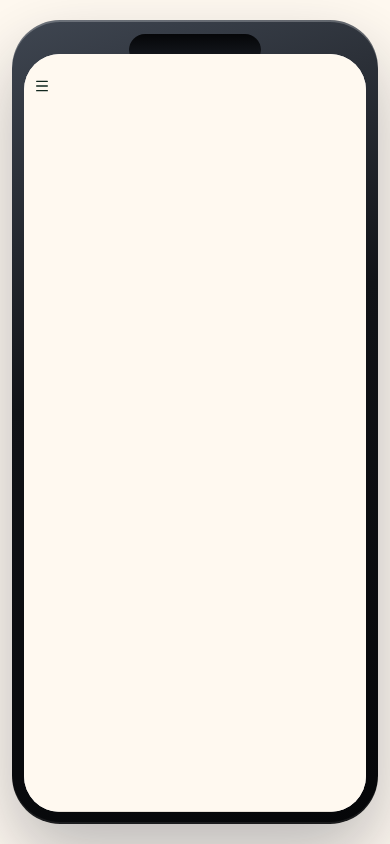
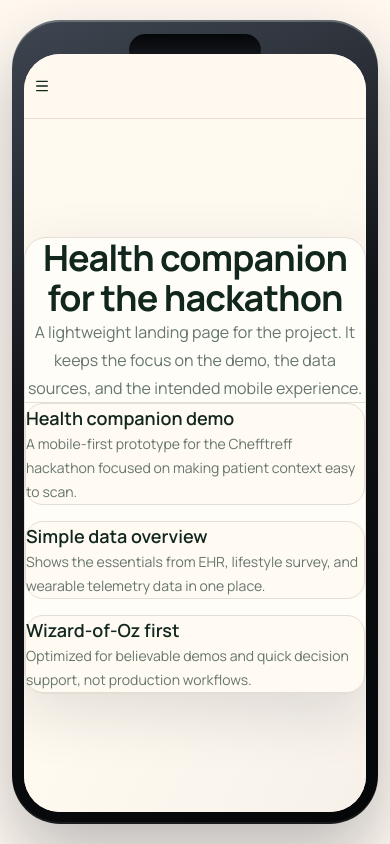
Before and after one commit to DateYourCity/chefftreff-hackathon-2026, a Next.js app: page / in a window 390 px wide. Built offline with nearby package versions, Linux system fonts and the light colour scheme.

Commit message:
Enhance device screen layout: set display to flex, adjust flex direction, and update main section styles for better responsiveness.

```diff
--- a/src/app/globals.css
+++ b/src/app/globals.css
@@ -111,6 +111,8 @@ body,
 }
 
 .device-screen {
+    display: flex;
+    flex-direction: column;
     width: 100%;
     height: 100%;
     overflow: auto;
@@ -119,8 +121,9 @@ body,
     box-shadow: inset 0 0 0 1px rgba(15, 23, 42, 0.06);
 }
 
-.device-screen>* {
-    min-height: 100%;
+.device-screen>main {
+    flex: 1 1 auto;
+    min-height: 0;
 }
 
 a {
```
Also changed, not shown: 1 other file (tests, documents, lock files or other folders).
